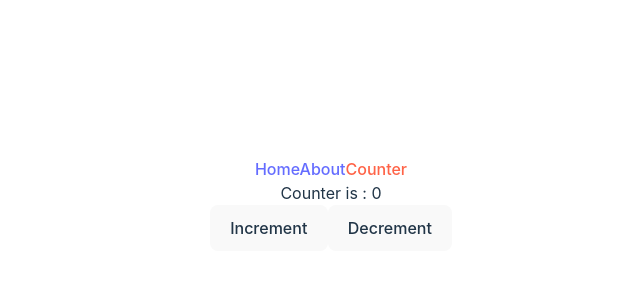
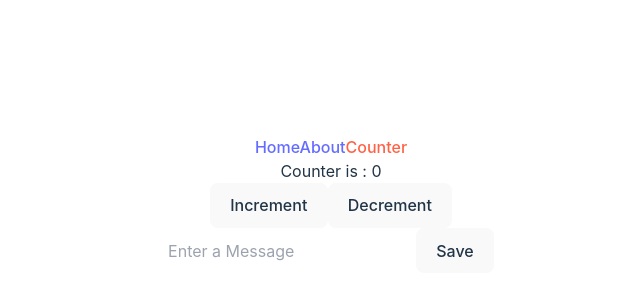
Before and after one commit to hasansfzn/vue_learning_project, a Vue app: page /counter in a window 1280 px wide. Shown: the part 196-496 px from the top of the page, without its empty margins (309-949 px from the left). Built offline with nearby package versions, Linux system fonts and the light colour scheme.

Commit message:
another simple test case added for the counter

```diff
--- a/package.json
+++ b/package.json
@@ -19,7 +19,7 @@
   },
   "devDependencies": {
     "@vitejs/plugin-vue": "^4.1.0",
-    "@vue/test-utils": "^2.3.2",
+    "@vue/test-utils": "^2.0.0-rc.18",
     "autoprefixer": "^10.4.14",
     "jsdom": "^22.0.0",
     "json-server": "^0.17.3",
--- a/src/views/CounterView.vue
+++ b/src/views/CounterView.vue
@@ -20,12 +20,33 @@
       </button>
     </div>
   </div>
+  <div class="mt-5 pt-3">
+    <h2 class="mt-4 font-bold" id="message">{{ msg }}</h2>
+    <div class="flex">
+      <input
+        type="text"
+        v-model="inputMsg"
+        class="mt-2"
+        placeholder="Enter a Message"
+      />
+      <button
+        id="inputMessage"
+        @click="msg = inputMsg"
+        class="btn shadow shadow-gray-200 ms-2"
+      >
+        Save
+      </button>
+    </div>
+  </div>
 </template>
 
 <script setup>
 import { ref } from "vue";
 
 const counter = ref(0);
+
+const msg = ref("");
+const inputMsg = ref("");
 
 const increase = () => {
   counter.value++;
```
Also changed, not shown: 2 other files (tests, documents, lock files or other folders).
